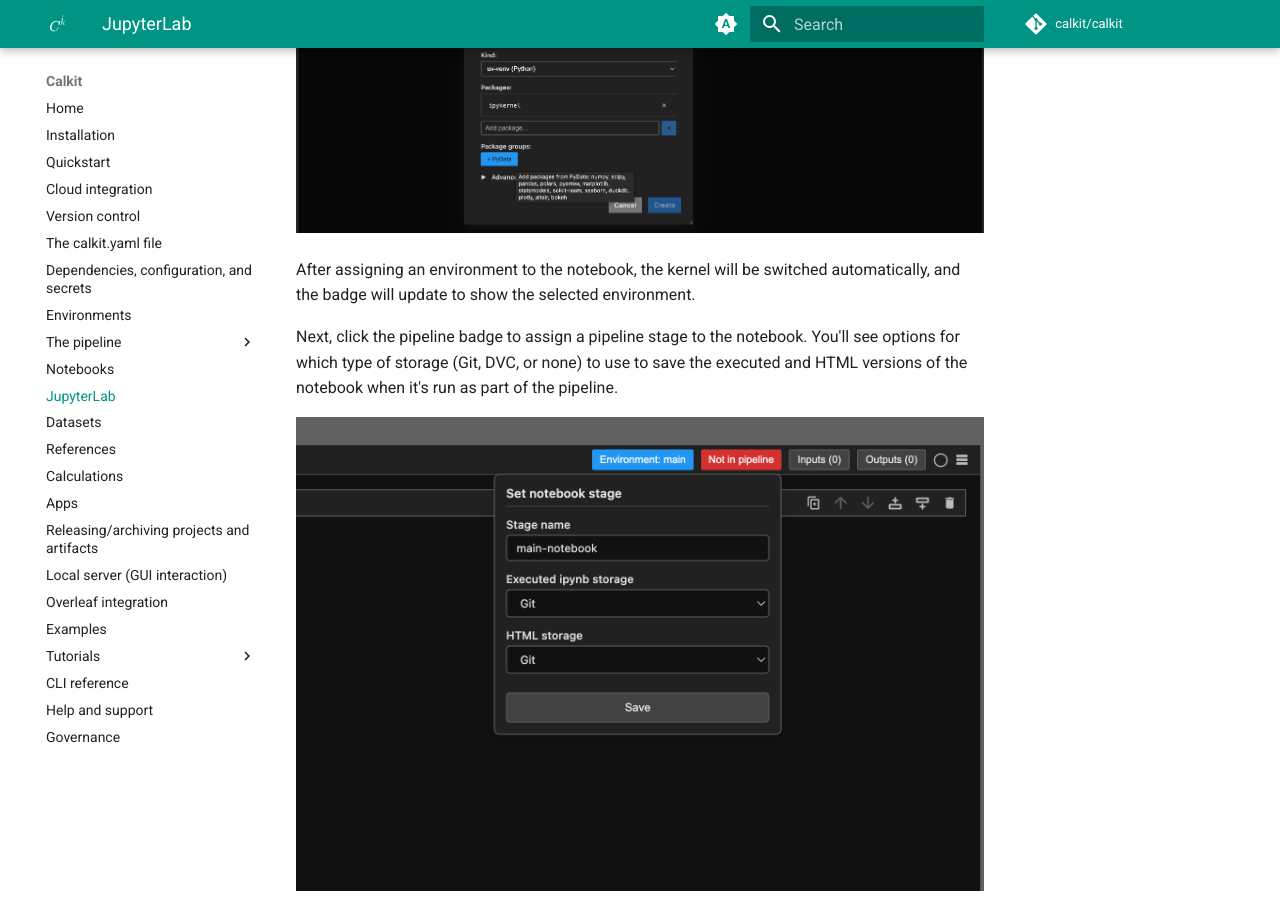
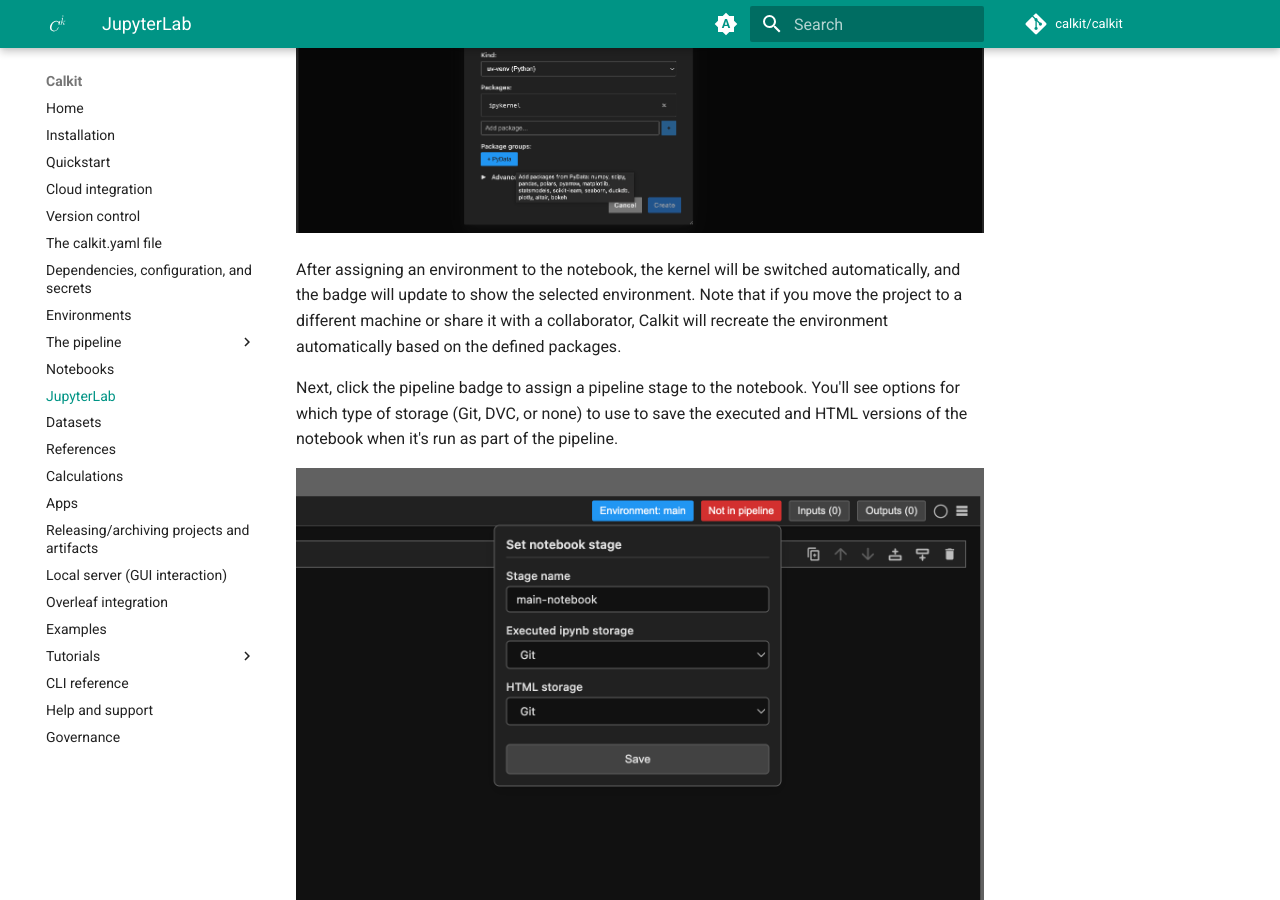
Before and after one commit to calkit/calkit, an MkDocs documentation site: the page built from docs/jupyterlab.md, in a window 1280 px wide and 900 px high, scrolled down 1032 px. Built offline with MkDocs 1.6.1 and Material for MkDocs 9.7.7, drawn with Linux system fonts in a browser that asks for light colours; comment, search, counter and statistics services are not loaded.

Commit message:
Add to docs

```diff
--- a/docs/jupyterlab.md
+++ b/docs/jupyterlab.md
@@ -39,6 +39,9 @@
 After assigning an environment to the notebook,
 the kernel will be switched automatically,
 and the badge will update to show the selected environment.
+Note that if you move the project to a different machine or share it with
+a collaborator, Calkit will recreate the environment automatically
+based on the defined packages.
 
 Next, click the pipeline badge to assign a pipeline stage to the notebook.
 You'll see options for which type of storage (Git, DVC, or none)
```
